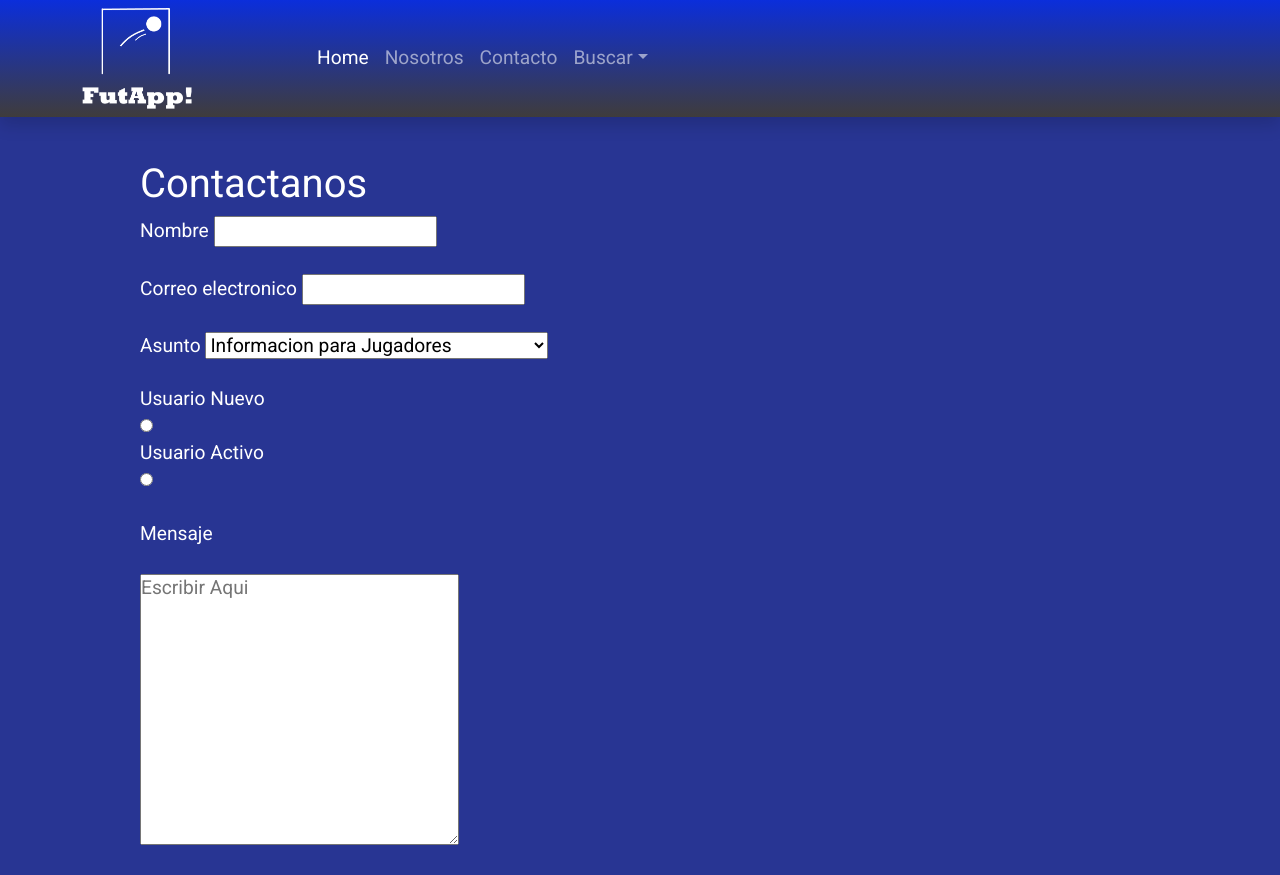
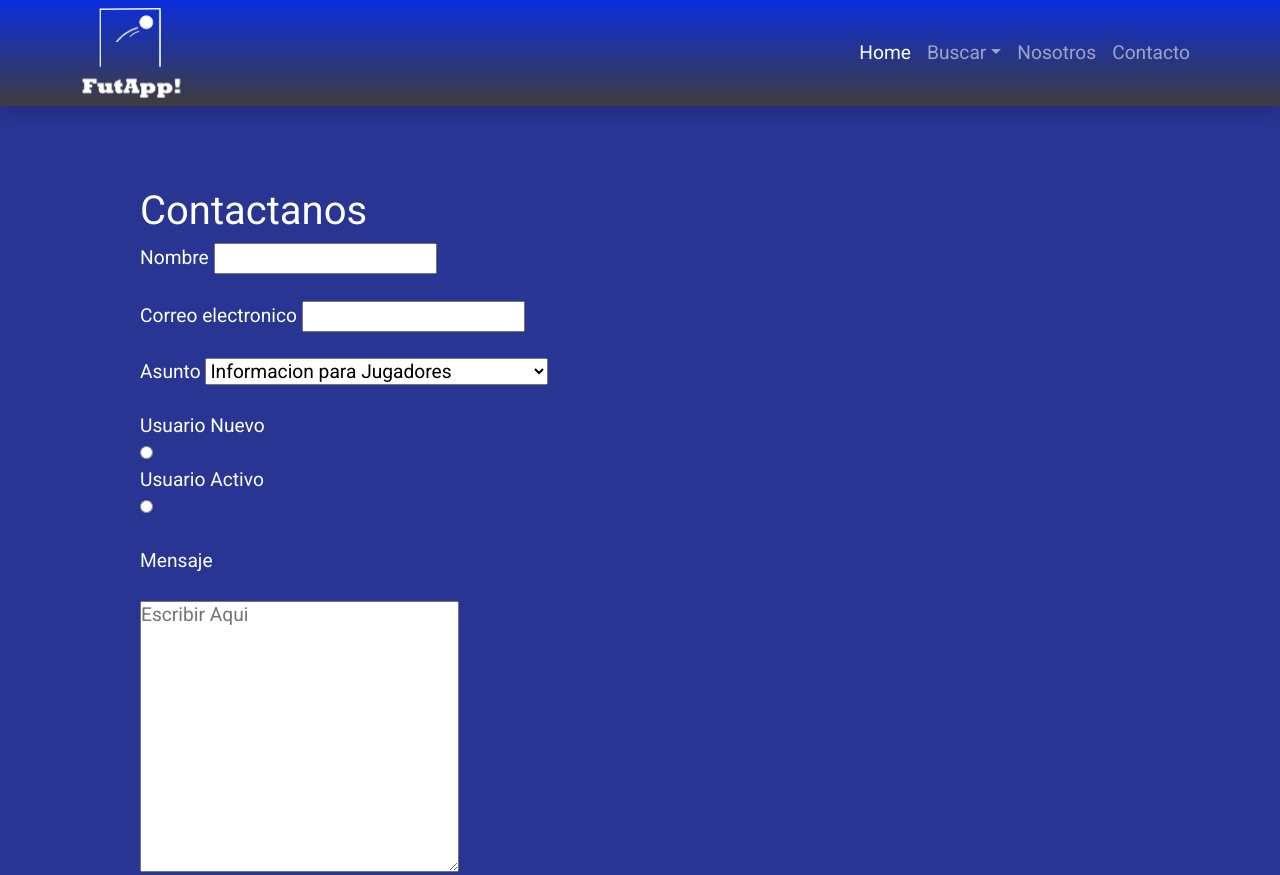
Before and after one commit to Rodrigomdiaz92/FutApp, a website: page contacto.html in a window 1280 px wide. Shown: the top 875 px of the page. Drawn offline with nearby package versions, Linux system fonts and the light colour scheme.

Commit message:
se actualizo el header en todos los html

```diff
--- a/contacto.html
+++ b/contacto.html
@@ -56,7 +56,7 @@
         <div class="container">
           <div class="animate__animated animate__pulse">
             <a href="index.html"
-              ><img src="./img/logo futapp.png" alt="FutApp" width="50%"
+              ><img src="./img/logo futapp.png" alt="FutApp" height="90"
             /></a>
           </div>
           <button
@@ -71,17 +71,11 @@
             <span class="navbar-toggler-icon"></span>
           </button>
           <div class="collapse navbar-collapse" id="navbarNavDropdown">
-            <ul class="navbar-nav">
+            <ul class="navbar-nav ms-auto">
               <li class="nav-item">
                 <a class="nav-link active" aria-current="page" href="index.html"
                   >Home</a
                 >
-              </li>
-              <li class="nav-item">
-                <a class="nav-link" href="nosotros.html">Nosotros</a>
-              </li>
-              <li class="nav-item">
-                <a class="nav-link" href="contacto.html">Contacto</a>
               </li>
               <li class="nav-item dropdown">
                 <a
@@ -107,11 +101,18 @@
                   </li>
                 </ul>
               </li>
+              <li class="nav-item">
+                <a class="nav-link" href="nosotros.html">Nosotros</a>
+              </li>
+              <li class="nav-item">
+                <a class="nav-link" href="contacto.html">Contacto</a>
+              </li>
             </ul>
           </div>
         </div>
       </nav>
     </header>
+    >
     <main>
       <!--LOGO MENSAJERIA FIXEADO EN PARTE INFERIOR DERECHA-->
       <div class="conteiner" id="fixed">
```
Also changed, not shown: canchas.html (+8 -8 lines), index.html (+8 -8 lines), jugadores-equipos.html (+8 -8 lines), nosotros.html (+8 -8 lines).
